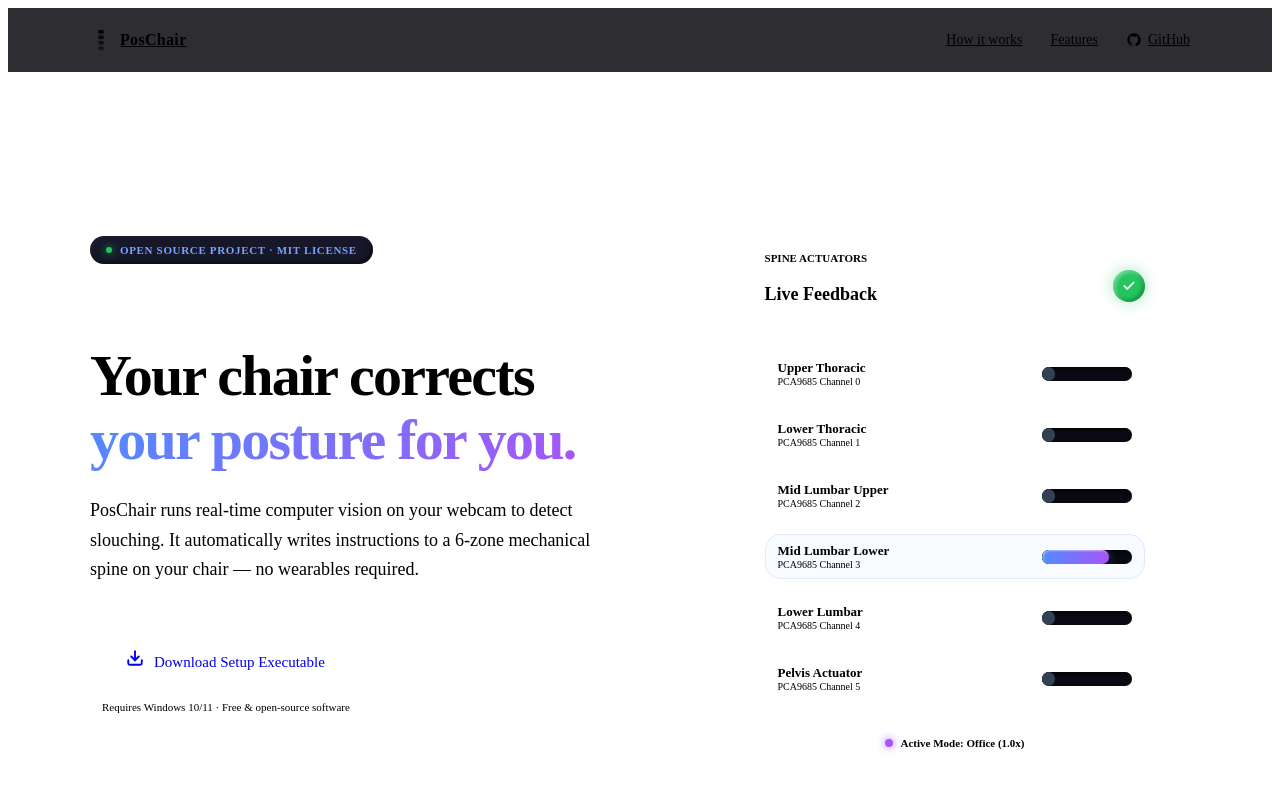
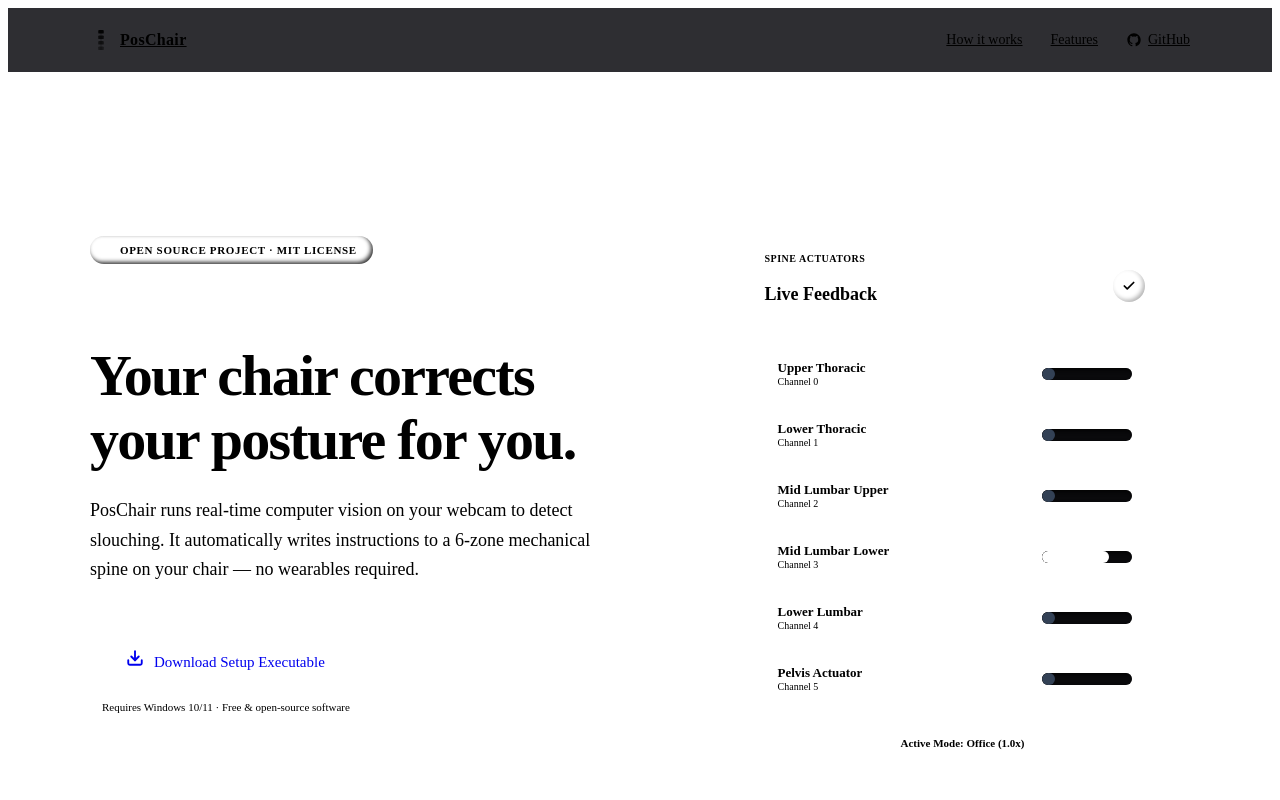
Before and after one commit to brovk2008/Poschair_final, a Next.js app in the folder website/: page / in a window 1280 px wide. Shown: the top 800 px of the page. Built offline with nearby package versions, Linux system fonts and the light colour scheme; no server answers.

Commit message:
Update website design to stealth matte-black and graphite-grey theme (remove all neon)

```diff
--- a/website/src/components/DownloadButton.tsx
+++ b/website/src/components/DownloadButton.tsx
@@ -31,10 +31,10 @@ export default function DownloadButton() {
       href={exeAsset?.browser_download_url ?? `https://github.com/${REPO}/releases`}
       target="_blank"
       rel="noopener noreferrer"
-      className="clay-btn clay-btn-blue"
+      className="clay-btn clay-btn-stealth"
       style={{
         padding: '16px 36px',
-        borderRadius: '16px',
+        borderRadius: '14px',
         fontSize: '15px',
         textDecoration: 'none',
       }}
--- a/website/src/components/Features.tsx
+++ b/website/src/components/Features.tsx
@@ -31,7 +31,7 @@ export default function Features() {
   return (
     <section id="features" style={{ padding: '80px 0' }}>
       <h2 className="section-title">
-        <svg width="14" height="14" viewBox="0 0 24 24" fill="none" stroke="currentColor" strokeWidth="2.5" style={{ color: 'var(--accent)', marginRight: '6px' }}><polygon points="12 2 2 7 12 12 22 7 12 2"/><polyline points="2 17 12 22 22 17"/><polyline points="2 12 12 17 22 12"/></svg>
+        <svg width="14" height="14" viewBox="0 0 24 24" fill="none" stroke="currentColor" strokeWidth="2.5" style={{ color: 'var(--text-secondary)', marginRight: '6px' }}><polygon points="12 2 2 7 12 12 22 7 12 2"/><polyline points="2 17 12 22 22 17"/><polyline points="2 12 12 17 22 12"/></svg>
         Features
       </h2>
       <div style={{ display: 'grid', gridTemplateColumns: 'repeat(auto-fit, minmax(320px, 1fr))', gap: 24 }}>
--- a/website/src/components/Hero.tsx
+++ b/website/src/components/Hero.tsx
@@ -31,30 +31,30 @@ export default function Hero() {
     }}>
       {/* Left side: Heading content */}
       <div style={{ textAlign: 'left' }}>
-        {/* Soft capsule badge */}
+        {/* Soft capsule badge (Monochromatic) */}
         <div style={{
           display:        'inline-flex',
           alignItems:     'center',
           gap:             8,
           padding:        '8px 16px',
-          background:     '#161729',
-          boxShadow:      'inset 2px 2px 4px rgba(255,255,255,0.04), inset -2px -2px 4px rgba(0,0,0,0.5)',
+          background:     'var(--surface)',
+          boxShadow:      'inset 2px 2px 4px rgba(255,255,255,0.03), inset -2px -2px 4px rgba(0,0,0,0.8)',
           borderRadius:    30,
           fontSize:        '11px',
-          fontWeight:      700,
+          fontWeight:      800,
           letterSpacing:  '0.06em',
           textTransform:  'uppercase',
-          color:          '#7aa3ff',
+          color:          'var(--text-secondary)',
           marginBottom:    32,
         }}>
           <span style={{
             width: '6px',
             height: '6px',
-            background: '#22c55e',
+            background: '#ffffff',
             borderRadius: '50%',
-            boxShadow: '0 0 8px #22c55e'
+            boxShadow: '0 0 8px rgba(255,255,255,0.6)'
           }} />
-          Open Source project · MIT License
+          Open Source Project · MIT License
         </div>
 
         <h1 style={{
@@ -66,7 +66,7 @@ export default function Hero() {
           color:       'var(--text-primary)',
         }}>
           Your chair corrects<br />
-          <span style={{ background: 'linear-gradient(135deg, #4f8cff, #a855f7)', WebkitBackgroundClip: 'text', WebkitTextFillColor: 'transparent' }}>
+          <span style={{ color: 'var(--text-secondary)' }}>
             your posture for you.
           </span>
         </h1>
@@ -89,24 +89,24 @@ export default function Hero() {
         </div>
       </div>
 
-      {/* Right side: Cybernetic Spine Clay Dashboard Mockup */}
+      {/* Right side: Cybernetic Spine Matte-Black Dashboard Mockup */}
       <div style={{ display: 'flex', justifyContent: 'center' }}>
         <div className="clay-card" style={{
           width: '380px',
-          background: 'var(--surface-2)',
+          background: 'var(--surface)',
           padding: '36px',
-          borderRadius: '36px',
+          borderRadius: '32px',
           position: 'relative'
         }}>
           {/* Header */}
           <div style={{ display: 'flex', justifyContent: 'space-between', alignItems: 'center', marginBottom: '28px' }}>
             <div>
-              <span style={{ fontSize: '11px', color: 'var(--text-muted)', textTransform: 'uppercase', fontWeight: 800 }}>Spine Actuators</span>
+              <span style={{ fontSize: '10px', color: 'var(--text-muted)', textTransform: 'uppercase', fontWeight: 800, letterSpacing: '0.05em' }}>Spine Actuators</span>
               <h3 style={{ fontSize: '18px', fontWeight: 700, color: 'var(--text-primary)' }}>Live Feedback</h3>
             </div>
             <div style={{
-              background: '#22c55e',
-              boxShadow: 'inset 2px 2px 4px rgba(255,255,255,0.4), inset -2px -2px 4px rgba(0,0,0,0.3), 0 0 16px rgba(34,197,94,0.4)',
+              background: '#ffffff',
+              boxShadow: 'inset 2px 2px 4px rgba(255,255,255,0.4), inset -2px -2px 4px rgba(0,0,0,0.3)',
               width: '32px',
               height: '32px',
               borderRadius: '50%',
@@ -114,7 +114,7 @@ export default function Hero() {
               alignItems: 'center',
               justifyContent: 'center'
             }}>
-              <svg width="14" height="14" viewBox="0 0 24 24" fill="none" stroke="#fff" strokeWidth="3" strokeLinecap="round" strokeLinejoin="round"><polyline points="20 6 9 17 4 12"/></svg>
+              <svg width="14" height="14" viewBox="0 0 24 24" fill="none" stroke="#000" strokeWidth="3" strokeLinecap="round" strokeLinejoin="round"><polyline points="20 6 9 17 4 12"/></svg>
             </div>
           </div>
 
@@ -127,24 +127,24 @@ export default function Hero() {
                   display: 'flex',
                   alignItems: 'center',
                   justifyContent: 'space-between',
-                  background: active ? 'rgba(79, 140, 255, 0.04)' : 'transparent',
+                  background: active ? 'var(--surface-2)' : 'transparent',
                   padding: '8px 12px',
-                  borderRadius: '16px',
-                  border: active ? '1px solid rgba(79, 140, 255, 0.15)' : '1px solid transparent',
+                  borderRadius: '14px',
+                  border: active ? '1px solid rgba(255, 255, 255, 0.02)' : '1px solid transparent',
                   transition: 'all 0.3s ease'
                 }}>
                   <div style={{ display: 'flex', flexDirection: 'column' }}>
                     <span style={{ fontSize: '13px', fontWeight: 700, color: active ? 'var(--text-primary)' : 'var(--text-secondary)' }}>{s.label}</span>
-                    <span style={{ fontSize: '10px', color: 'var(--text-muted)' }}>PCA9685 Channel {idx}</span>
+                    <span style={{ fontSize: '10px', color: 'var(--text-muted)' }}>Channel {idx}</span>
                   </div>
 
                   {/* Tactile segment bar */}
                   <div style={{
                     width: '90px',
-                    height: '14px',
-                    background: '#0a0a14',
+                    height: '12px',
+                    background: '#0a0a0c',
                     borderRadius: '8px',
-                    boxShadow: 'inset 2px 2px 4px rgba(0,0,0,0.8), 1px 1px 2px rgba(255,255,255,0.05)',
+                    boxShadow: 'inset 2px 2px 4px rgba(0,0,0,0.8), 1px 1px 2px rgba(255,255,255,0.02)',
                     position: 'relative',
                     overflow: 'hidden'
                   }}>
@@ -154,9 +154,9 @@ export default function Hero() {
                       left: 0,
                       height: '100%',
                       width: active ? '75%' : '15%',
-                      background: active ? 'linear-gradient(90deg, #4f8cff, #a855f7)' : '#334155',
+                      background: active ? '#ffffff' : '#334155',
                       borderRadius: '8px',
-                      boxShadow: active ? 'inset 1px 1px 2px rgba(255,255,255,0.5), 0 0 10px rgba(79,140,255,0.4)' : 'none',
+                      boxShadow: active ? 'inset 1px 1px 2px rgba(255,255,255,0.5)' : 'none',
                       transition: 'all 0.5s cubic-bezier(0.4, 0, 0.2, 1)'
                     }} />
                   </div>
@@ -174,7 +174,7 @@ export default function Hero() {
             background: 'var(--surface-2)',
             boxShadow: 'var(--clay-shadow)',
             border: '1px solid var(--border)',
-            borderRadius: '20px',
+            borderRadius: '16px',
             padding: '8px 24px',
             display: 'flex',
             alignItems: 'center',
@@ -184,7 +184,7 @@ export default function Hero() {
             color: 'var(--text-primary)',
             whiteSpace: 'nowrap'
           }}>
-            <span style={{ width: '8px', height: '8px', background: '#a855f7', borderRadius: '50%', boxShadow: '0 0 8px #a855f7' }} />
+            <span style={{ width: '8px', height: '8px', background: '#ffffff', borderRadius: '50%', boxShadow: '0 0 8px rgba(255,255,255,0.6)' }} />
             Active Mode: Office (1.0x)
           </div>
         </div>
--- a/website/src/styles/globals.css
+++ b/website/src/styles/globals.css
@@ -1,40 +1,36 @@
 @import url('https://fonts.googleapis.com/css2?family=Outfit:wght@400;500;600;700;800&display=swap');
 
 :root {
-  --bg:           #070810;
-  --surface:      #121324;
-  --surface-2:    #181a33;
-  --border:       rgba(255, 255, 255, 0.03);
-  --text-primary: #f8fafc;
-  --text-secondary: #94a3b8;
-  --text-muted:   #64748b;
-  --text-dim:     #475569;
-  --accent:       #4f8cff;
-  --accent-hover: #7aa3ff;
-  --radius-sm:    14px;
-  --radius-md:    22px;
-  --radius-lg:    32px;
+  --bg:           #08080a;
+  --surface:      #121214;
+  --surface-2:    #1a1a1e;
+  --border:       rgba(255, 255, 255, 0.02);
+  --border-hover: rgba(255, 255, 255, 0.05);
+  --text-primary: #ffffff;
+  --text-secondary: #a1a1aa;
+  --text-muted:   #52525b;
+  --text-dim:     #3f3f46;
+  --accent:       #f4f4f5;
+  --accent-hover: #ffffff;
+  --radius-sm:    12px;
+  --radius-md:    20px;
+  --radius-lg:    28px;
 
-  /* Claymorphism shadows templates */
+  /* Stealth Claymorphism shadows */
   --clay-shadow:
-    inset 6px 6px 12px rgba(255, 255, 255, 0.04),
-    inset -8px -8px 16px rgba(0, 0, 0, 0.6),
-    0 16px 32px rgba(0, 0, 0, 0.4);
+    inset 4px 4px 8px rgba(255, 255, 255, 0.03),
+    inset -6px -6px 12px rgba(0, 0, 0, 0.85),
+    0 16px 36px rgba(0, 0, 0, 0.6);
 
   --clay-shadow-hover:
-    inset 8px 8px 16px rgba(255, 255, 255, 0.06),
-    inset -10px -10px 20px rgba(0, 0, 0, 0.7),
-    0 24px 48px rgba(0, 0, 0, 0.5);
+    inset 5px 5px 10px rgba(255, 255, 255, 0.04),
+    inset -8px -8px 16px rgba(0, 0, 0, 0.9),
+    0 24px 48px rgba(0, 0, 0, 0.7);
 
-  --clay-btn-blue:
-    inset 4px 4px 8px rgba(255, 255, 255, 0.35),
-    inset -6px -6px 12px rgba(0, 0, 0, 0.35),
-    0 8px 24px rgba(79, 140, 255, 0.3);
-
-  --clay-btn-purple:
-    inset 4px 4px 8px rgba(255, 255, 255, 0.35),
-    inset -6px -6px 12px rgba(0, 0, 0, 0.35),
-    0 8px 24px rgba(162, 89, 255, 0.3);
+  --clay-btn-stealth:
+    inset 3px 3px 6px rgba(255, 255, 255, 0.04),
+    inset -5px -5px 10px rgba(0, 0, 0, 0.8),
+    0 8px 24px rgba(0, 0, 0, 0.5);
 }
 
 * {
@@ -60,31 +56,18 @@ body {
   overflow-x: hidden;
 }
 
-/* Background blob highlights */
+/* Remove bright color blobs in favor of subtle, dark gray background vignettes */
 body::before {
   content: "";
   position: absolute;
-  top: -150px;
-  left: 10%;
-  width: 600px;
-  height: 600px;
-  border-radius: 50%;
-  background: radial-gradient(circle, rgba(79, 140, 255, 0.12) 0%, transparent 65%);
+  top: 0;
+  left: 0;
+  width: 100%;
+  height: 100%;
+  background: radial-gradient(circle at 50% -10%, #1c1c21 0%, transparent 60%);
   z-index: -1;
   pointer-events: none;
-}
-
-body::after {
-  content: "";
-  position: absolute;
-  top: 40%;
-  right: -100px;
-  width: 700px;
-  height: 700px;
-  border-radius: 50%;
-  background: radial-gradient(circle, rgba(162, 89, 255, 0.08) 0%, transparent 65%);
-  z-index: -1;
-  pointer-events: none;
+  opacity: 0.5;
 }
 
 a {
@@ -97,23 +80,23 @@ a:hover {
   color: var(--text-primary);
 }
 
-/* Tactile panels (claymorphism) */
+/* Tactile panels (stealth claymorphism) */
 .clay-card {
   background: var(--surface);
   border: 1px solid var(--border);
   border-radius: var(--radius-lg);
   box-shadow: var(--clay-shadow);
   padding: 32px;
-  transition: all 0.3s cubic-bezier(0.175, 0.885, 0.32, 1.275);
+  transition: all 0.3s cubic-bezier(0.175, 0.885, 0.32, 1.15);
 }
 
 .clay-card:hover {
-  transform: translateY(-6px);
+  transform: translateY(-4px);
   box-shadow: var(--clay-shadow-hover);
-  border-color: rgba(255, 255, 255, 0.06);
+  border-color: var(--border-hover);
 }
 
-/* 3D clay buttons */
+/* Matte-Black 3D buttons */
 .clay-btn {
   display: inline-flex;
   align-items: center;
@@ -126,49 +109,31 @@ a:hover {
   user-select: none;
 }
 
-.clay-btn-blue {
-  background: #3b82f6;
-  box-shadow: var(--clay-btn-blue);
-  color: #ffffff;
+.clay-btn-stealth {
+  background: var(--surface-2);
+  box-shadow: var(--clay-btn-stealth);
+  color: var(--text-primary);
+  border: 1px solid rgba(255, 255, 255, 0.01);
 }
 
-.clay-btn-blue:hover {
-  transform: scale(1.03);
+.clay-btn-stealth:hover {
+  transform: scale(1.02);
+  background: #222226;
   box-shadow:
-    inset 6px 6px 10px rgba(255, 255, 255, 0.45),
-    inset -8px -8px 14px rgba(0, 0, 0, 0.4),
-    0 12px 28px rgba(79, 140, 255, 0.55);
+    inset 4px 4px 8px rgba(255, 255, 255, 0.05),
+    inset -6px -6px 12px rgba(0, 0, 0, 0.85),
+    0 12px 28px rgba(0, 0, 0, 0.6);
 }
 
-.clay-btn-purple {
-  background: #a855f7;
-  box-shadow: var(--clay-btn-purple);
-  color: #ffffff;
+/* Section title settings */
+.section-title {
+  font-size: 11px;
+  font-weight: 800;
+  letter-spacing: 0.15em;
+  text-transform: uppercase;
+  color: var(--text-muted);
+  margin-bottom: 48px;
+  display: flex;
+  align-items: center;
+  gap: 8px;
 }
-
-.clay-btn-purple:hover {
-  transform: scale(1.03);
-  box-shadow:
-    inset 6px 6px 10px rgba(255, 255, 255, 0.45),
-    inset -8px -8px 14px rgba(0, 0, 0, 0.4),
-    0 12px 28px rgba(168, 85, 247, 0.55);
-}
-
-/* Custom spine mockup segments style */
-.mock-segment {
-  width: 44px;
-  height: 28px;
-  margin: 6px auto;
-  border-radius: 8px;
-  transition: all 0.4s ease;
-  box-shadow:
-    inset 3px 3px 6px rgba(255,255,255,0.06),
-    inset -4px -4px 8px rgba(0,0,0,0.5),
-    0 4px 8px rgba(0,0,0,0.3);
-}
-
-/* Custom animation keys */
-@keyframes bounceUp {
-  0%, 100% { transform: translateY(0); }
-  50% { transform: translateY(-8px); }
-}
```
Also changed, not shown: website/src/components/HowItWorks.tsx (+6 -6 lines).
